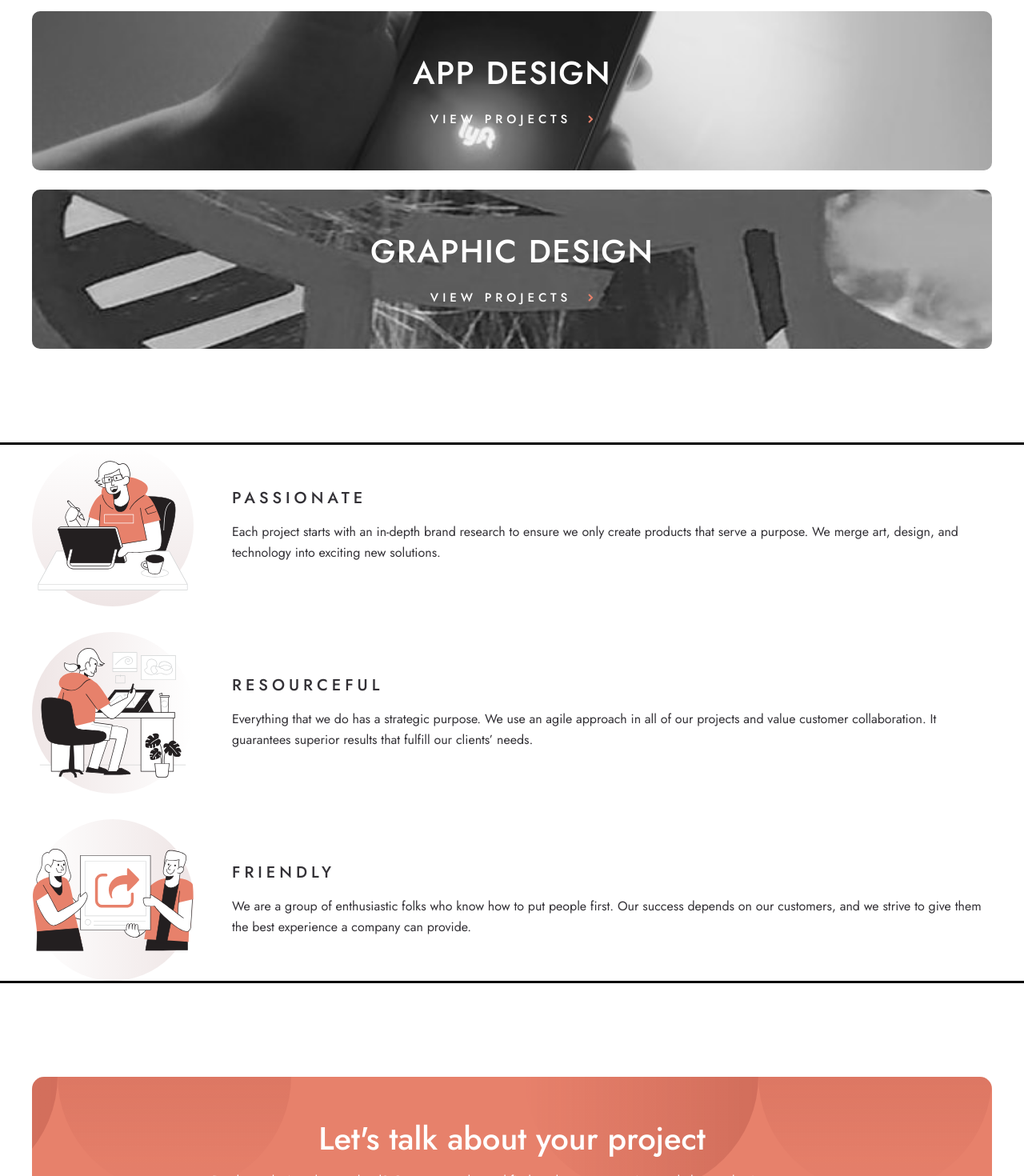
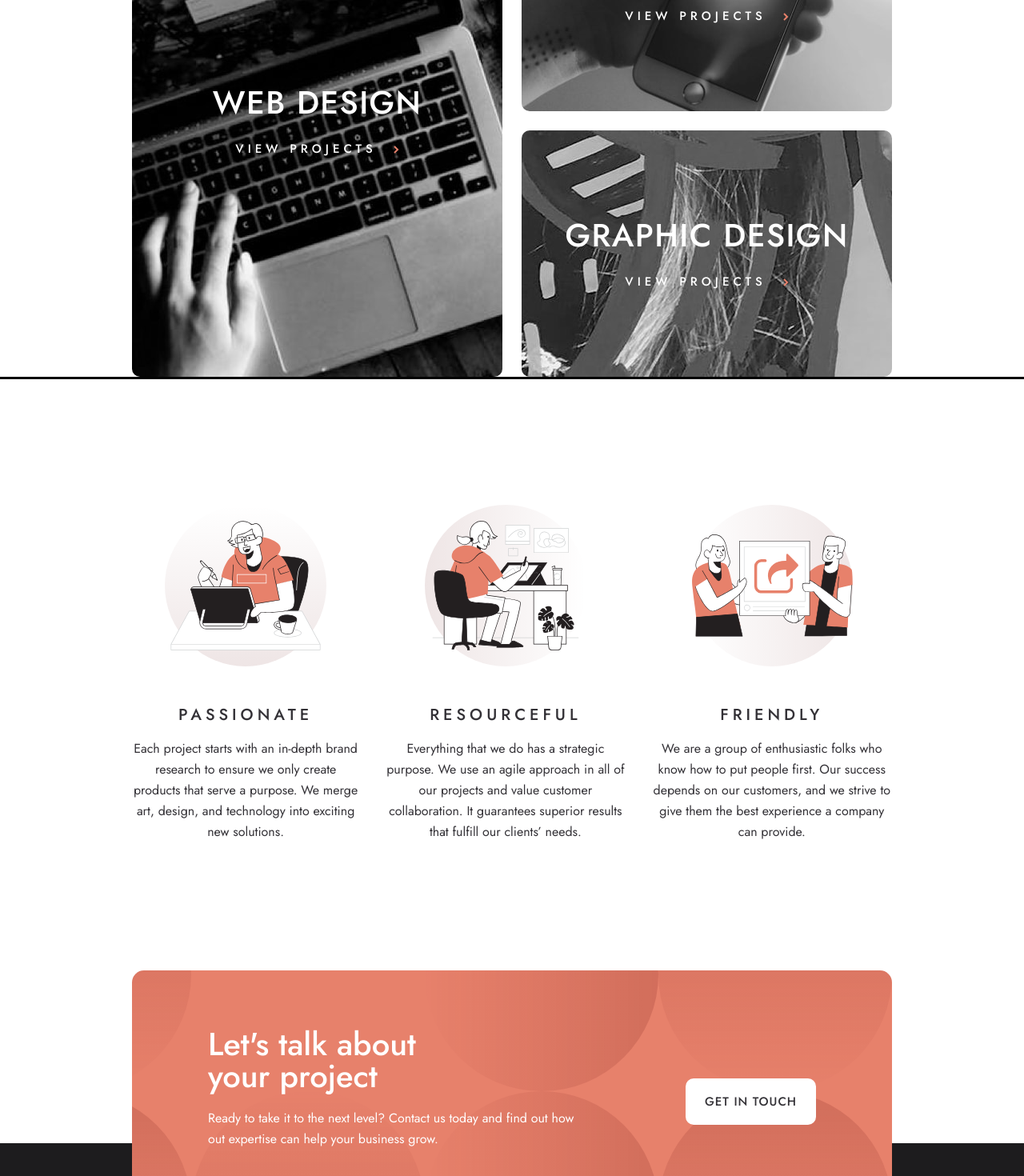
Before and after one commit to presh-031/designo, a Next.js app: page / in a window 1280 px wide. Shown: the part 1260-2730 px from the top of the page at 80% size. Built offline with nearby package versions, Linux system fonts and the light colour scheme.

Commit message:
style: finished making cta desktop responsive

```diff
--- a/components/AboutProjects.tsx
+++ b/components/AboutProjects.tsx
@@ -5,24 +5,24 @@ import illustrationResourceful from "../assets/home/desktop/illustration-resourc
 
 const AboutProjects = () => {
   return (
-    <div className="flex flex-col gap-[8rem] text-center outline   sm:gap-[3.2rem]">
-      <div className="px-[2.4rem] text-dark-grey  sm:flex sm:gap-[4.80rem]  sm:px-[4rem]">
+    <div className="flex flex-col gap-[8rem] text-center  sm:gap-[3.2rem]   xl:mx-[16.5rem] xl:flex-row xl:gap-[3rem]">
+      <div className="px-[2.4rem] text-dark-grey   sm:flex  sm:gap-[4.80rem] sm:px-[4rem] xl:flex-col xl:px-0">
         <div
           style={{
             background:
               "linear-gradient(180deg, rgba(93, 2, 2, 0) 0%, rgba(93, 2, 2, 0.1) 100%)",
           }}
-          className="mx-auto inline-block rounded-full   "
+          className="mx-auto inline-block rounded-full    "
         >
           <Image
             src={illustrationPassionate}
             alt="passionate"
             width={202}
             height={202}
-            className="w-[100%]  sm:h-full sm:w-auto"
+            className="w-[100%] sm:h-full sm:w-auto"
           />
         </div>
-        <div className=" sm:flex sm:flex-1 sm:flex-col sm:justify-center sm:text-left">
+        <div className=" sm:flex sm:flex-1 sm:flex-col sm:justify-center sm:text-left xl:text-center">
           <p className="mt-[4.8rem] mb-[3.2rem] text-[2rem] font-medium leading-[2.6rem] tracking-[0.5rem] sm:mt-0 sm:mb-[1.6rem] ">
             PASSIONATE
           </p>
@@ -34,7 +34,7 @@ const AboutProjects = () => {
         </div>
       </div>
 
-      <div className="px-[2.4rem] text-dark-grey  sm:flex sm:gap-[4.80rem]  sm:px-[4rem]">
+      <div className="px-[2.4rem] text-dark-grey  sm:flex sm:gap-[4.80rem]  sm:px-[4rem] xl:flex-col  xl:px-0">
         <div
           style={{
             background:
@@ -50,7 +50,7 @@ const AboutProjects = () => {
             className="w-[100%]  sm:h-full sm:w-auto"
           />
         </div>
-        <div className=" sm:flex sm:flex-1 sm:flex-col sm:justify-center sm:text-left">
+        <div className=" sm:flex sm:flex-1 sm:flex-col sm:justify-center sm:text-left xl:text-center">
           <p className="mt-[4.8rem] mb-[3.2rem] text-[2rem] font-medium leading-[2.6rem] tracking-[0.5rem] sm:mt-0 sm:mb-[1.6rem] ">
             RESOURCEFUL
           </p>
@@ -62,7 +62,7 @@ const AboutProjects = () => {
         </div>
       </div>
 
-      <div className="px-[2.4rem] text-dark-grey  sm:flex sm:gap-[4.80rem]  sm:px-[4rem]">
+      <div className="px-[2.4rem] text-dark-grey  sm:flex sm:gap-[4.80rem]  sm:px-[4rem] xl:flex-col  xl:px-0">
         <div
           style={{
             background:
@@ -78,7 +78,7 @@ const AboutProjects = () => {
             className="w-[100%]  sm:h-full sm:w-auto"
           />
         </div>
-        <div className=" sm:flex sm:flex-1 sm:flex-col sm:justify-center sm:text-left">
+        <div className=" sm:flex sm:flex-1 sm:flex-col sm:justify-center sm:text-left xl:text-center">
           <p className="mt-[4.8rem] mb-[3.2rem] text-[2rem] font-medium leading-[2.6rem] tracking-[0.5rem] sm:mt-0 sm:mb-[1.6rem] ">
             FRIENDLY
           </p>
--- a/components/Cta.tsx
+++ b/components/Cta.tsx
@@ -2,14 +2,16 @@ import WhiteButton from "./WhiteButton";
 
 const Cta = () => {
   return (
-    <div className="relative top-[18.95rem] mx-[2.4rem]  mt-[-6.85rem] rounded-[1.5rem] bg-peach bg-[url('../assets/shared/desktop/bg-pattern-call-to-action.svg')] bg-right  px-[2.4rem] py-[6.4rem] text-center text-white sm:top-[8.6rem]  sm:mx-[4rem] sm:mt-[3.4rem] sm:py-[5.7rem] sm:px-[8.9rem]">
-      <p className="mx-auto mb-[0.6rem] text-[3.2rem] font-medium leading-[3.6rem] sm:mb-[2rem] sm:w-[90%] sm:text-[4rem] sm:leading-[4rem]">
+    <div className="relative top-[18.95rem] mx-[2.4rem] mt-[-6.85rem] rounded-[1.5rem] bg-peach bg-[url('../assets/shared/desktop/bg-pattern-call-to-action.svg')] bg-right  px-[2.4rem] py-[6.4rem] text-center text-white sm:top-[8.6rem]  sm:mx-[4rem] sm:mt-[3.4rem] sm:py-[5.7rem] sm:px-[8.9rem] xl:mx-[16.5rem] xl:mt-[7.4rem]  xl:flex xl:items-center xl:justify-between xl:px-[9.5rem] xl:pt-[7.2rem] xl:pb-[4.6rem] xl:text-left">
+      <div className="xl:w-[45.90rem]">
+        <p className="mx-auto mb-[0.6rem] text-[3.2rem] font-medium leading-[3.6rem] sm:mb-[2rem] sm:w-[90%] sm:text-[4rem] sm:leading-[4rem] xl:mx-0  xl:w-[75%]">
           Let&apos;s talk about your project
         </p>
         <p className="mb-[3.2rem] text-[1.5rem] font-normal leading-[2.5rem] sm:text-[1.6rem] sm:leading-[2.6rem] ">
           Ready to take it to the next level? Contact us today and find out how
           out expertise can help your business grow.
         </p>
+      </div>
       <WhiteButton text="get in touch" url="contact" />
     </div>
   );
--- a/components/Hero.tsx
+++ b/components/Hero.tsx
@@ -2,7 +2,7 @@ import WhiteButton from "./WhiteButton";
 
 const Hero = () => {
   return (
-    <div className=" bg-peach bg-[url('../assets/home/desktop/bg-pattern-hero-home.svg')] bg-left bg-no-repeat pt-[8.0rem] text-center text-white sm:mx-[4rem] sm:rounded-2xl sm:pt-[6rem]">
+    <div className=" bg-peach bg-[url('../assets/home/desktop/bg-pattern-hero-home.svg')] bg-left bg-no-repeat pt-[8.0rem] text-center text-white sm:mx-[4rem] sm:rounded-2xl sm:pt-[6rem] xl:mx-[16.5rem] ">
       <div className="mx-[2.4rem] outline sm:mx-[5.80rem] ">
         <p className="mb-[1.4rem] text-[3.2rem] font-medium leading-[3.6rem]  sm:mb-[0.80rem] sm:text-[4.8rem] sm:leading-[4.8rem]">
           Award-winning custom designs and digital branding solutions
--- a/components/ProjectType.tsx
+++ b/components/ProjectType.tsx
@@ -22,15 +22,17 @@ const ProjectType = ({ href, projectType, imageNumber }: ProjectTypeProps) => {
   return (
     <Link
       href={href}
-      className={`${bgClass} grid place-items-center rounded-2xl bg-cover bg-no-repeat   py-[9.0rem] font-medium text-white sm:py-[5.3rem]`}
+      className={`${bgClass} grid h-[25rem] place-items-center rounded-2xl bg-cover bg-no-repeat    font-medium text-white  sm:h-[20rem] xl:h-full`}
     >
-      <p className="mb-[1.197rem] text-[2.8rem] leading-[3.6rem] tracking-[0.14rem] sm:mb-[2.4rem] sm:text-[4rem] sm:leading-[4.8rem] sm:tracking-[.2]">
-        {projectType}
-      </p>
-      <p className="flex items-center gap-[1.6rem] text-[1.5rem] leading-[2.1rem] tracking-[0.5rem] sm:gap-[2.1rem] ">
-        VIEW PROJECTS
-        <Image src={rightArrow} alt="arrow-right" />
-      </p>
+      <div className="">
+        <p className="mb-[1.197rem] text-[2.8rem] leading-[3.6rem] tracking-[0.14rem]  sm:mb-[2.4rem] sm:text-[4rem] sm:leading-[4.8rem] sm:tracking-[.2]">
+          {projectType}
+        </p>
+        <p className="flex items-center justify-center gap-[1.6rem] text-[1.5rem] leading-[2.1rem] tracking-[0.5rem]  sm:gap-[2.1rem] ">
+          VIEW PROJECTS
+          <Image src={rightArrow} alt="arrow-right" />
+        </p>
+      </div>
     </Link>
   );
 };
--- a/pages/index.tsx
+++ b/pages/index.tsx
@@ -1,5 +1,5 @@
 import AboutProjects from "@/components/AboutProjects";
-import Talk from "@/components/Cta";
+import Cta from "@/components/Cta";
 import Hero from "@/components/Hero";
 import ProjectType from "@/components/ProjectType";
 
@@ -15,16 +15,19 @@ export default function Home() {
 
       {/* Homepage proper */}
       <>
+        {/* Hero not yet desktop responsive */}
         <Hero />
 
         {/* Projects */}
-        <div className="my-[12rem] flex flex-col gap-[2.4rem] px-[2.4rem] sm:px-[4rem]">
-          <ProjectType
-            href="/web-design"
-            projectType="WEB DESIGN"
-            imageNumber={1}
-          />
-          <div className="flex flex-col gap-[2.4rem]">
+        <div className="my-[12rem] flex flex-col gap-[2.4rem] px-[2.4rem] outline sm:px-[4rem] xl:my-[16rem] xl:flex-row xl:px-[16.5rem]">
+          <div className=" xl:h-[64rem] xl:flex-1">
+            <ProjectType
+              href="/web-design"
+              projectType="WEB DESIGN"
+              imageNumber={1}
+            />
+          </div>
+          <div className="flex flex-col gap-[2.4rem] xl:flex-1">
             <ProjectType
               href="/app-design"
               projectType="APP DESIGN"
@@ -39,7 +42,7 @@ export default function Home() {
         </div>
 
         <AboutProjects />
-        <Talk />
+        <Cta />
       </>
     </>
   );
--- a/styles/globals.css
+++ b/styles/globals.css
@@ -43,3 +43,15 @@ html {
     background-image: url("../assets/home/tablet/image-graphic-design.jpg");
   }
 }
+@media (min-width: 1280px) {
+  .bg-image-1 {
+    background-image: url("../assets/home/desktop/image-web-design-large.jpg");
+  }
+  .bg-image-2 {
+    background-image: url("../assets/home/desktop/image-app-design.jpg");
+  }
+
+  .bg-image-3 {
+    background-image: url("../assets/home/desktop/image-graphic-design.jpg");
+  }
+}
```
Lines whose indentation alone changed are shown as unchanged.
